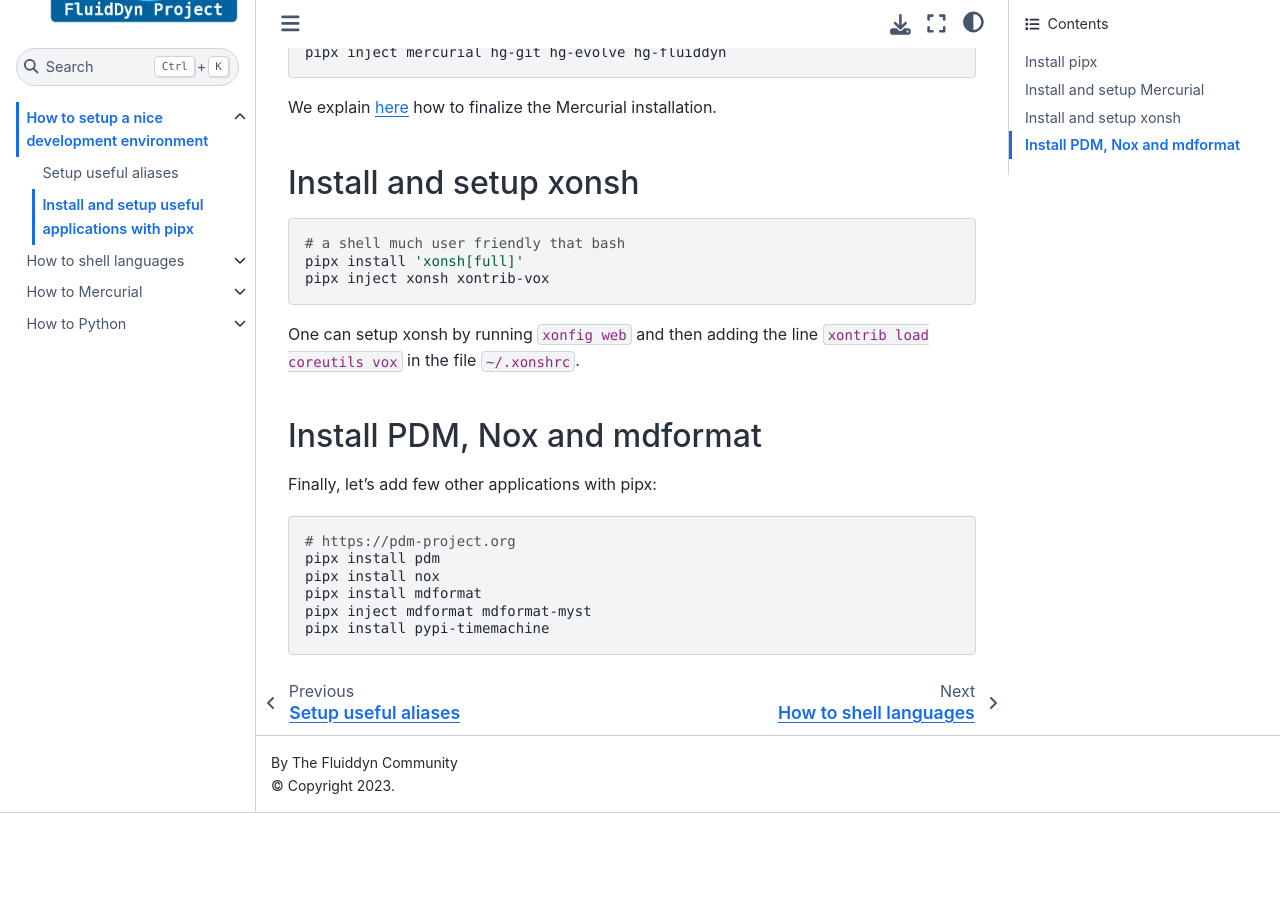
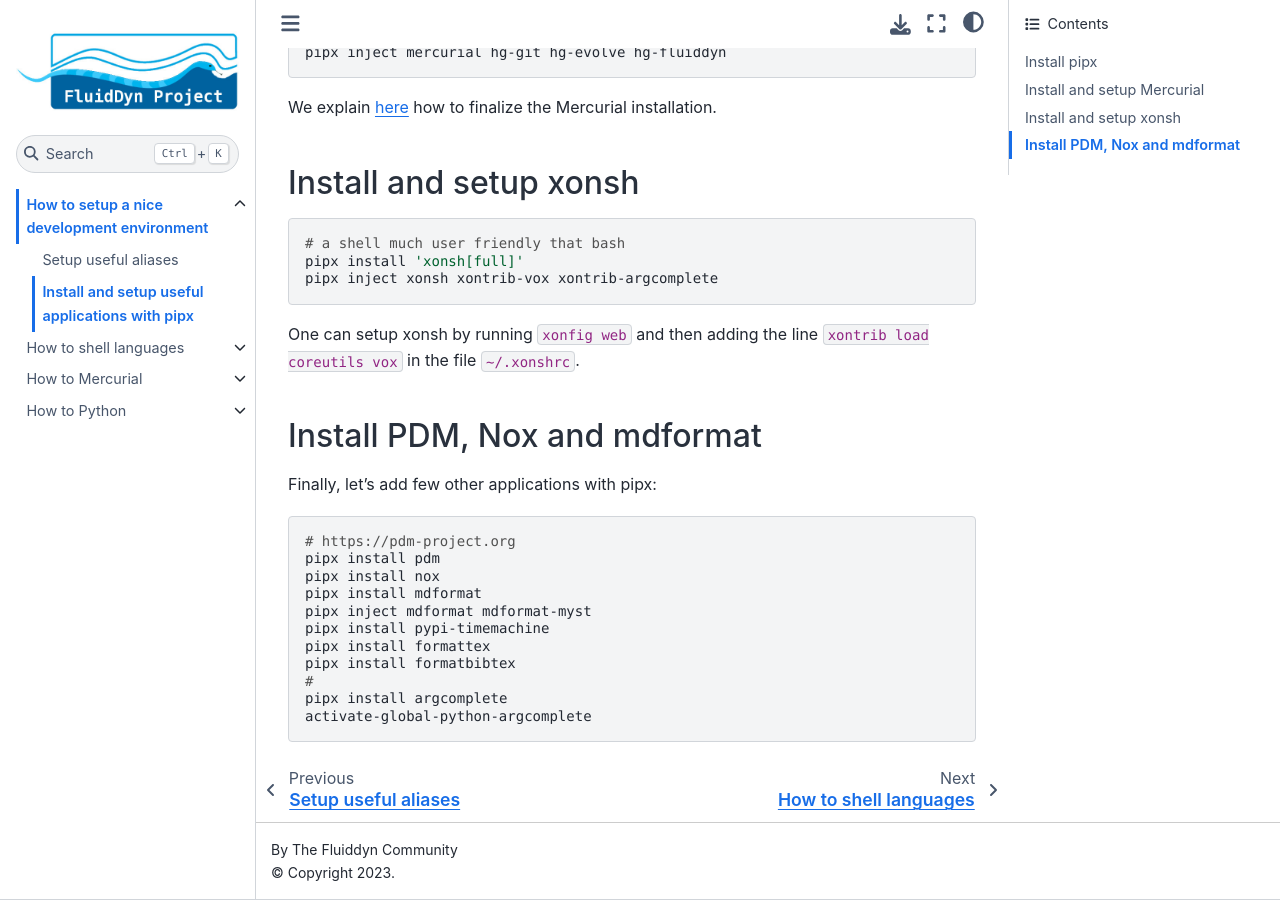
Before and after one commit to fluiddyn/fluidhowto, a Jupyter Book: the page built from book/setup-apps.md, in a window 1280 px wide and 900 px high, scrolled down 767 px. Built offline with Jupyter Book 1.0.4 settings and Sphinx 7.4.7 and the Sphinx Book theme 1.1.4, drawn with Linux system fonts in a browser that asks for light colours; before the commit the page ends 1580 px from its top, so only the background shows below that.

Commit message:
Improve book/setup-apps.md

````diff
--- a/book/setup-apps.md
+++ b/book/setup-apps.md
@@ -39,7 +39,7 @@ installation.
 ```sh
 # a shell much user friendly that bash
 pipx install 'xonsh[full]'
-pipx inject xonsh xontrib-vox
+pipx inject xonsh xontrib-vox xontrib-argcomplete
 ```
 
 One can setup xonsh by running `xonfig web` and then adding the line
@@ -56,6 +56,11 @@ pipx install nox
 pipx install mdformat
 pipx inject mdformat mdformat-myst
 pipx install pypi-timemachine
+pipx install formattex
+pipx install formatbibtex
+#
+pipx install argcomplete
+activate-global-python-argcomplete
 ```
 
 [mercurial]: https://www.mercurial-scm.org/
````
